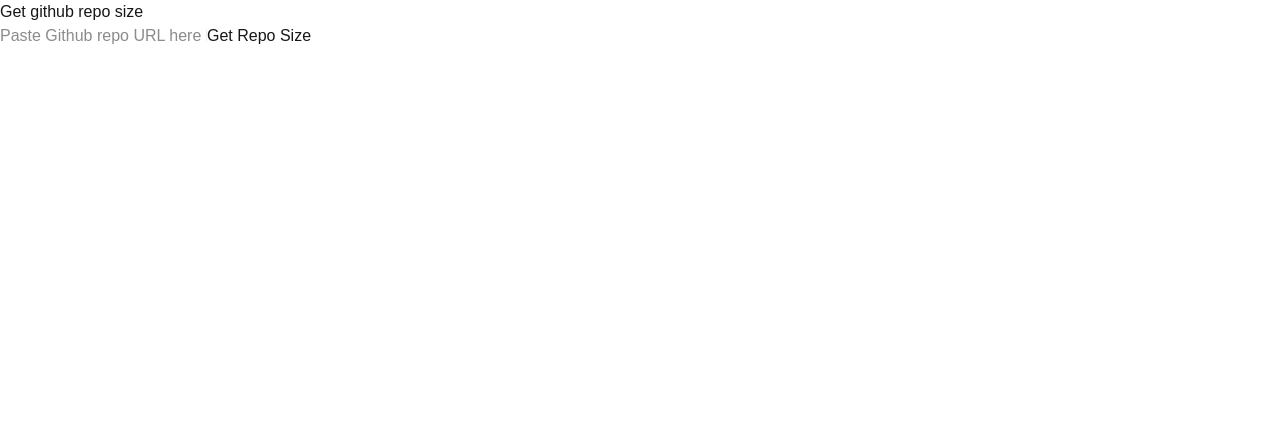
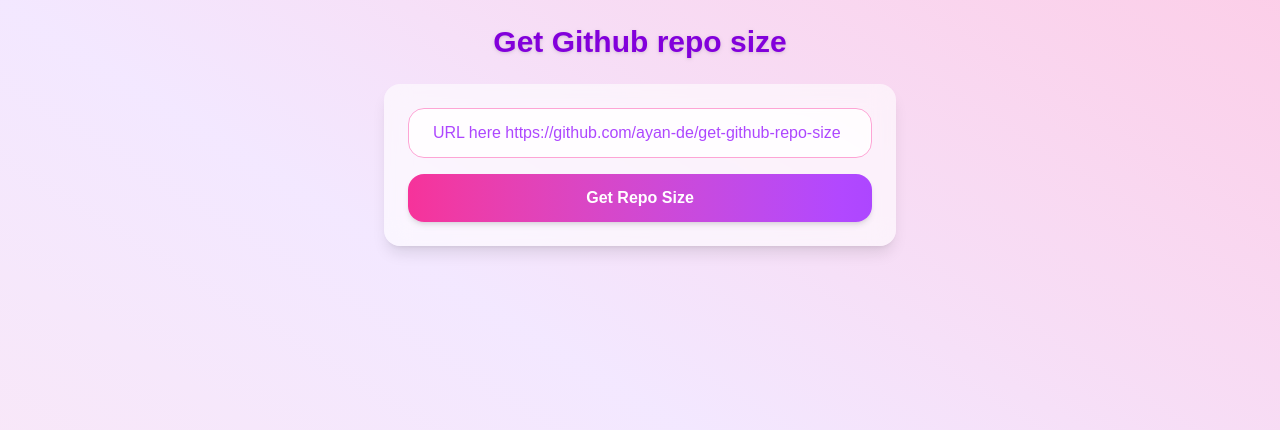
Before and after one commit to ayan-de/get-github-repo-size, a Next.js app: page / in a window 1280 px wide. Shown: the top 430 px of the page. Built offline with nearby package versions, Linux system fonts and the light colour scheme.

Commit message:
"styles added to input field and button "

```diff
--- a/app/components/Repoinput.tsx
+++ b/app/components/Repoinput.tsx
@@ -15,14 +15,23 @@
     onSubmit(repoUrl.trim());
   };
   return (
-    <form onSubmit={handleSubmit}>
+    <form
+      onSubmit={handleSubmit}
+      className="flex flex-col gap-4 w-full max-w-lg max-auto bg-white/60 backdrop-blur-md p-6 rounded-2xl shadow-lg"
+    >
       <input
         type="text"
-        placeholder="Paste Github repo URL here https://github.com/ayan-de/get-github-repo-size"
+        placeholder="URL here https://github.com/ayan-de/get-github-repo-size"
+        className="w-full border border-pink-300 text-purple-600 placeholder-purple-500 rounded-2xl px-6 py-3 text-base focus:outline-none focus:ring-2 focus:ring-pink-400	focus:border-pink-400	bg-white/80	"
         value={repoUrl}
         onChange={(e) => setRepoUrl(e.target.value)}
       />
-      <button type="submit">Get Repo Size</button>
+      <button
+        type="submit"
+        className="w-full bg-gradient-to-r from-pink-500 to-purple-500 text-white rounded-2xl px-6 py-3 font-semibold hover:brightness-110 transition-all shadow-md"
+      >
+        Get Repo Size
+      </button>
     </form>
   );
 }
--- a/app/page.tsx
+++ b/app/page.tsx
@@ -8,8 +8,10 @@
     // You can now parse the repo and fetch data
   };
   return (
-    <main>
-      <h1>Get github repo size</h1>
+    <main className="min-h-screen bg-gradient-to-tr from-pink-100 via-purple-100 to-pink-200 p-6 flex flex-col items-center">
+      <h1 className="text-3xl font-bold mb-6 text-purple-700 drop-shadow">
+        Get Github repo size
+      </h1>
       <RepoInput onSubmit={handleRepoUrlSubmit} />
     </main>
   );
```
